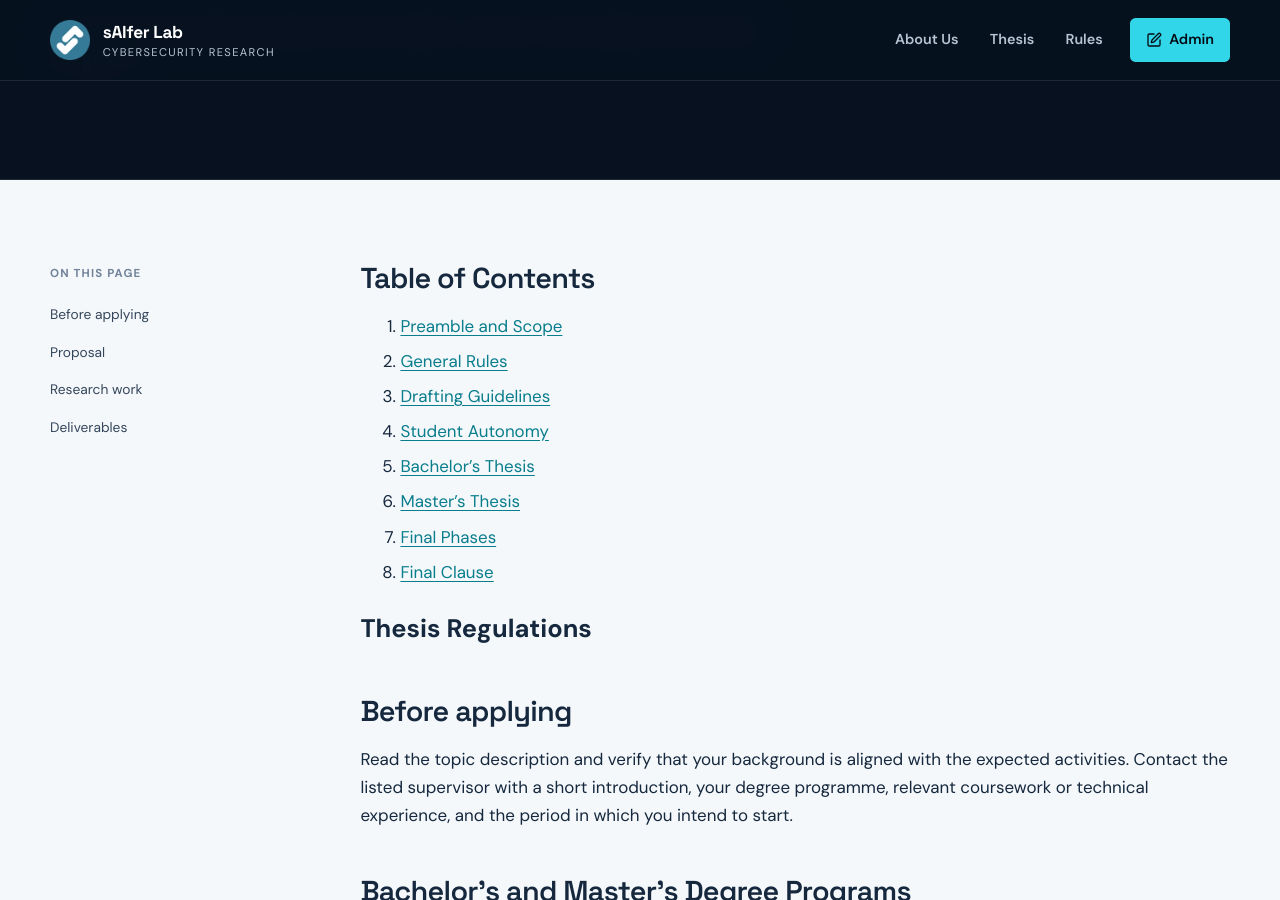
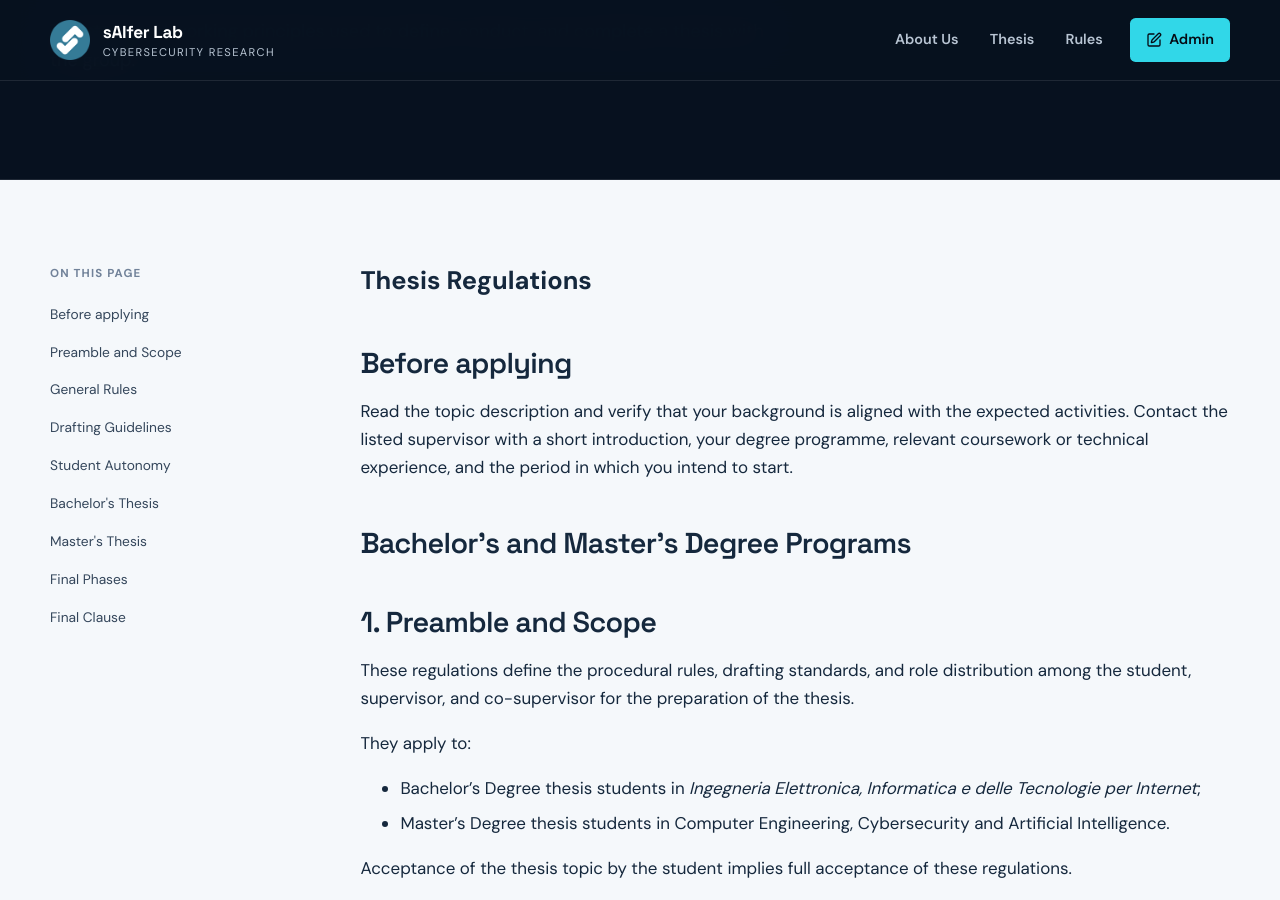
Before and after one commit to sAIferLab-Cyber/saiferlab-cyber.github.io, a Jekyll site: the page built from rules.md, in a window 1280 px wide and 900 px high, scrolled down 321 px. Built offline with Jekyll 4.4.1, drawn with Linux system fonts in a browser that asks for light colours; some of the changed lines change nothing that is shown.

Commit message:
update navbar thesis

```diff
--- a/_layouts/page.html
+++ b/_layouts/page.html
@@ -20,9 +20,14 @@ body_class: content-page
       <a href="#research-areas">Research areas</a>
       {% elsif page.page_kind == 'rules' %}
       <a href="#before-applying">Before applying</a>
-      <a href="#thesis-proposal">Proposal</a>
-      <a href="#research-work">Research work</a>
-      <a href="#deliverables-and-responsible-conduct">Deliverables</a>
+      <a href="#preamble">Preamble and Scope</a>
+      <a href="#general-rules">General Rules</a>
+      <a href="#drafting-guidelines">Drafting Guidelines</a>
+      <a href="#student-autonomy">Student Autonomy</a>
+      <a href="#bachelors-thesis">Bachelor's Thesis</a>
+      <a href="#masters-thesis">Master's Thesis</a>
+      <a href="#final-phases">Final Phases</a>
+      <a href="#final-clause">Final Clause</a>
       {% endif %}
     </nav>
 
--- a/rules.md
+++ b/rules.md
@@ -6,17 +6,6 @@
 page_kind: rules
 permalink: /rules/
 ---
-
-## Table of Contents
-
-1. [Preamble and Scope](#preamble)
-2. [General Rules](#general-rules)
-3. [Drafting Guidelines](#drafting-guidelines)
-4. [Student Autonomy](#student-autonomy)
-5. [Bachelor's Thesis](#bachelors-thesis)
-6. [Master's Thesis](#masters-thesis)
-7. [Final Phases](#final-phases)
-8. [Final Clause](#final-clause)
 
 # Thesis Regulations
 
```
